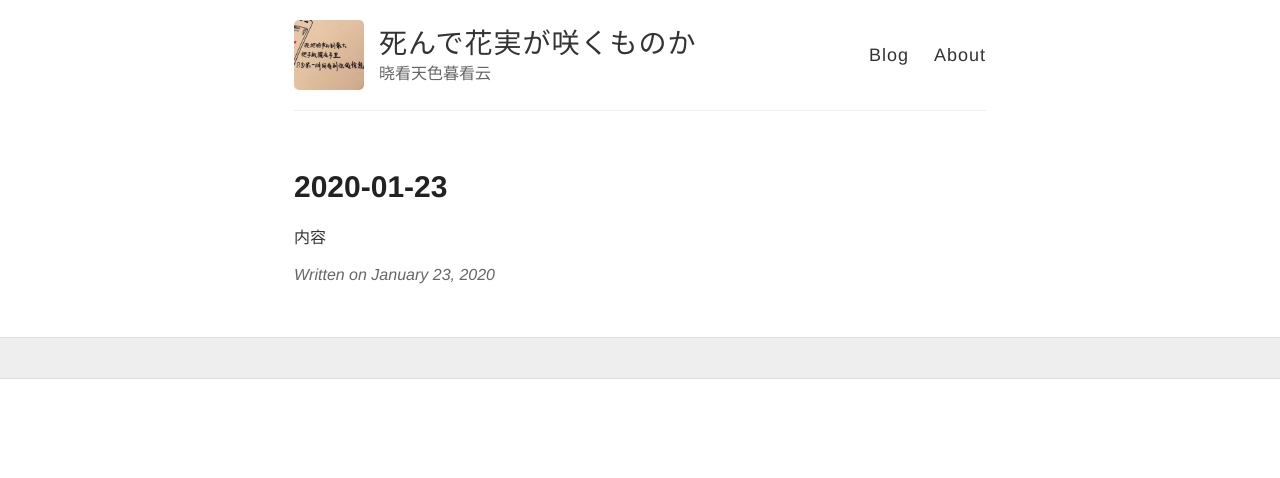
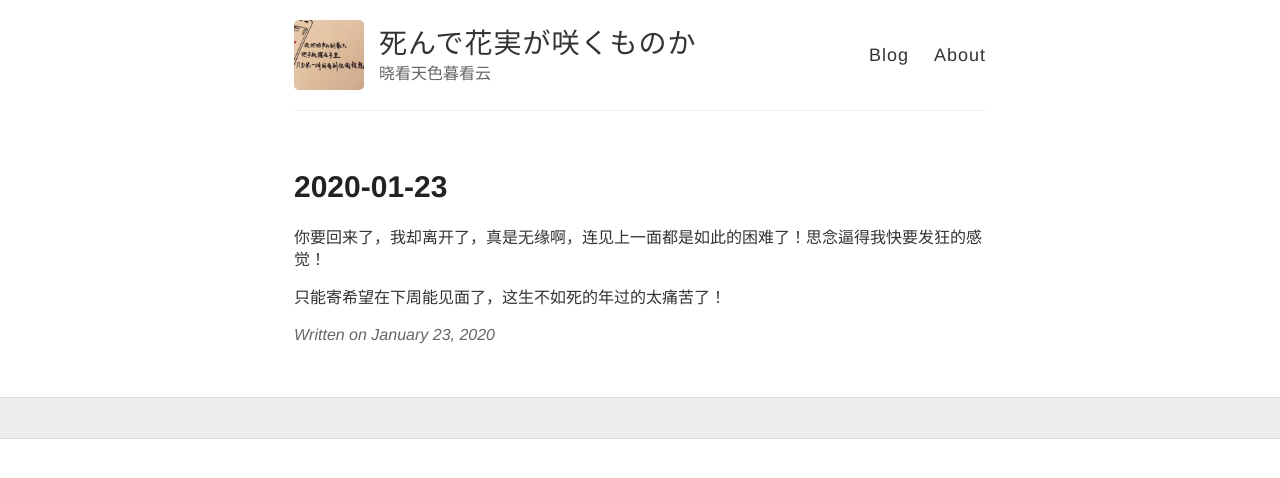
Before and after one commit to wiki650/wiki650.github.io, a Jekyll site: the page built from _posts/2020-01-23-wiki20200123.md, in a window 1280 px wide. Shown: the top 478 px of the page. Built offline with Jekyll 4.4.1, drawn with Linux system fonts in a browser that asks for light colours; comment, search, counter and statistics services are not loaded.

Commit message:
Update 2020-01-23-wiki20200123.md

```diff
--- a/_posts/2020-01-23-wiki20200123.md
+++ b/_posts/2020-01-23-wiki20200123.md
@@ -3,4 +3,6 @@ layout: post
 title: 2020-01-23
 ---
 
-内容
+你要回来了，我却离开了，真是无缘啊，连见上一面都是如此的困难了！思念逼得我快要发狂的感觉！
+
+只能寄希望在下周能见面了，这生不如死的年过的太痛苦了！
```
